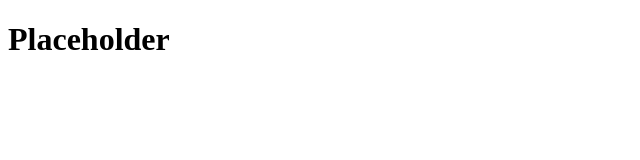
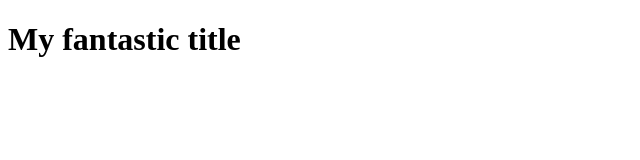
Before and after one commit to rlmckenney/FSF-CU-Kanban-Example, a plain HTML site: page index.html in a window 1280 px wide. Shown: the whole page, without its empty margins (0-640 px from the left). Drawn offline with Linux system fonts and the light colour scheme.

Commit message:
Update title

```diff
--- a/index.html
+++ b/index.html
@@ -6,6 +6,6 @@
     <title>Document</title>
   </head>
   <body>
-    <h1>Placeholder</h1>
+    <h1>My fantastic title</h1>
   </body>
 </html>
```
